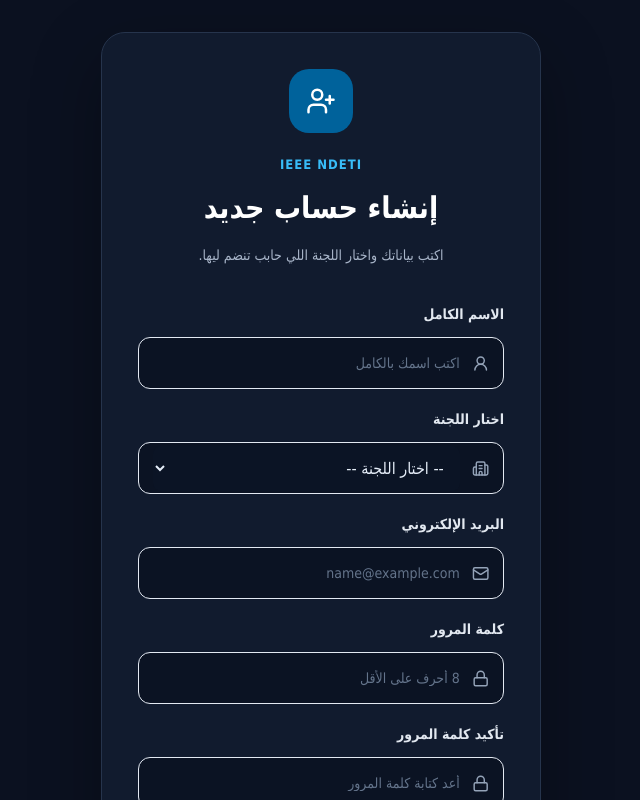
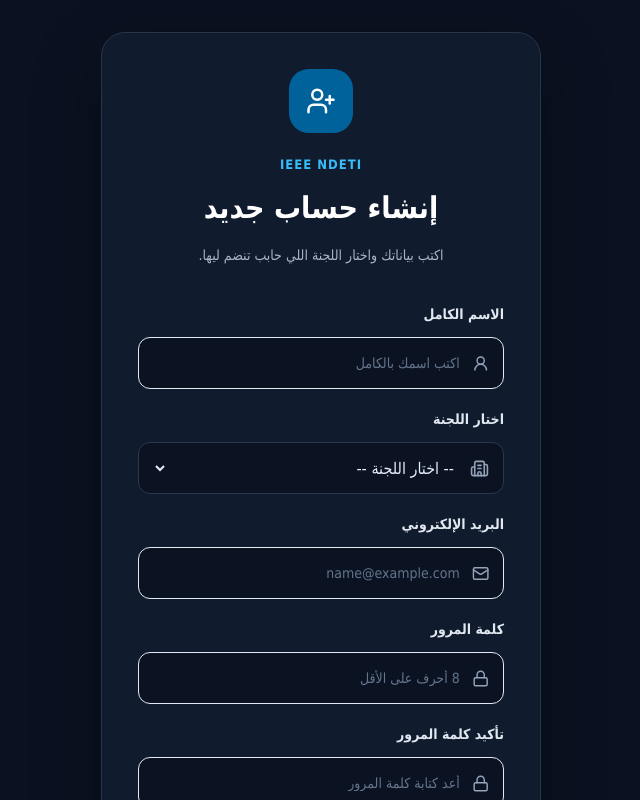
Before and after one commit to ahmed123-am/ieee-hours-tasks, a Next.js app: page /register in a window 1280 px wide. Shown: the top 800 px of the page, without its empty margins (319-959 px from the left). Built offline with nearby package versions, Linux system fonts and the light colour scheme.

Commit message:
Fix dark committee selector styling

```diff
--- a/app/globals.css
+++ b/app/globals.css
@@ -2689,3 +2689,40 @@
     font-size: 10px;
   }
 }
+
+
+/* Dark committee selector */
+.login-input-wrap.committee-input-wrap {
+  background: #0b1323 !important;
+  border: 1px solid #29374d !important;
+  color: #94a3b8;
+}
+
+.login-input-wrap.committee-input-wrap:focus-within {
+  border-color: #00629b !important;
+  box-shadow: 0 0 0 3px rgba(0, 98, 155, 0.15);
+}
+
+.login-input-wrap .committee-select {
+  flex: 1;
+  width: 100%;
+  min-width: 0;
+  padding: 0;
+  border: none !important;
+  outline: none;
+  background: #0b1323 !important;
+  color: #e5edf8 !important;
+  color-scheme: dark;
+  font: inherit;
+  cursor: pointer;
+}
+
+.login-input-wrap .committee-select option {
+  background: #111b2e !important;
+  color: #e5edf8 !important;
+}
+
+.login-input-wrap .committee-select:disabled {
+  cursor: not-allowed;
+  opacity: 0.65;
+}
--- a/app/register/page.tsx
+++ b/app/register/page.tsx
@@ -97,9 +97,7 @@
       }
 
       if (!data.user) {
-        setError(
-          "لم يرجع نظام التسجيل بيانات الحساب. حاول مرة أخرى."
-        );
+        setError("لم يرجع نظام التسجيل بيانات الحساب. حاول مرة أخرى.");
         return;
       }
 
@@ -169,13 +167,10 @@
         </p>
 
         <form onSubmit={handleRegister} className="login-form">
-          <label htmlFor="register-full-name">
-            الاسم الكامل
-          </label>
+          <label htmlFor="register-full-name">الاسم الكامل</label>
 
           <div className="login-input-wrap">
             <UserRound size={19} />
-
             <input
               id="register-full-name"
               name="full_name"
@@ -191,11 +186,9 @@
             />
           </div>
 
-          <label htmlFor="register-committee">
-            اختار اللجنة
-          </label>
+          <label htmlFor="register-committee">اختار اللجنة</label>
 
-          <div className="login-input-wrap">
+          <div className="login-input-wrap committee-input-wrap">
             <Building2 size={19} />
 
             <select
@@ -207,52 +200,22 @@
               }
               required
               disabled={loading}
-              style={{
-                backgroundColor: "#0b1425",
-                color: "#e5edf8",
-                border: "none",
-                outline: "none",
-                colorScheme: "dark",
-                width: "100%",
-                minWidth: 0,
-                padding: "12px",
-                borderRadius: "8px",
-                fontSize: "16px",
-                cursor: loading ? "not-allowed" : "pointer",
-              }}
+              className="committee-select"
             >
-              <option
-                value=""
-                style={{
-                  backgroundColor: "#111c30",
-                  color: "#94a3b8",
-                }}
-              >
-                -- اختار اللجنة --
-              </option>
+              <option value="">-- اختار اللجنة --</option>
 
               {COMMITTEES.map((item) => (
-                <option
-                  key={item}
-                  value={item}
-                  style={{
-                    backgroundColor: "#111c30",
-                    color: "#e5edf8",
-                  }}
-                >
+                <option key={item} value={item}>
                   {item}
                 </option>
               ))}
             </select>
           </div>
 
-          <label htmlFor="register-email">
-            البريد الإلكتروني
-          </label>
+          <label htmlFor="register-email">البريد الإلكتروني</label>
 
           <div className="login-input-wrap">
             <Mail size={19} />
-
             <input
               id="register-email"
               name="email"
@@ -266,13 +229,10 @@
             />
           </div>
 
-          <label htmlFor="register-password">
-            كلمة المرور
-          </label>
+          <label htmlFor="register-password">كلمة المرور</label>
 
           <div className="login-input-wrap">
             <Lock size={19} />
-
             <input
               id="register-password"
               name="password"
@@ -293,7 +253,6 @@
 
           <div className="login-input-wrap">
             <Lock size={19} />
-
             <input
               id="confirm-password"
               name="confirm-password"
```
